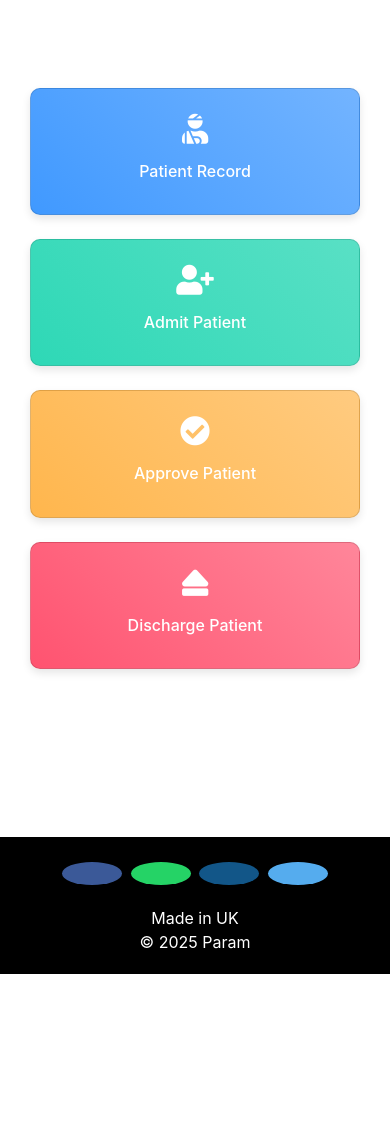
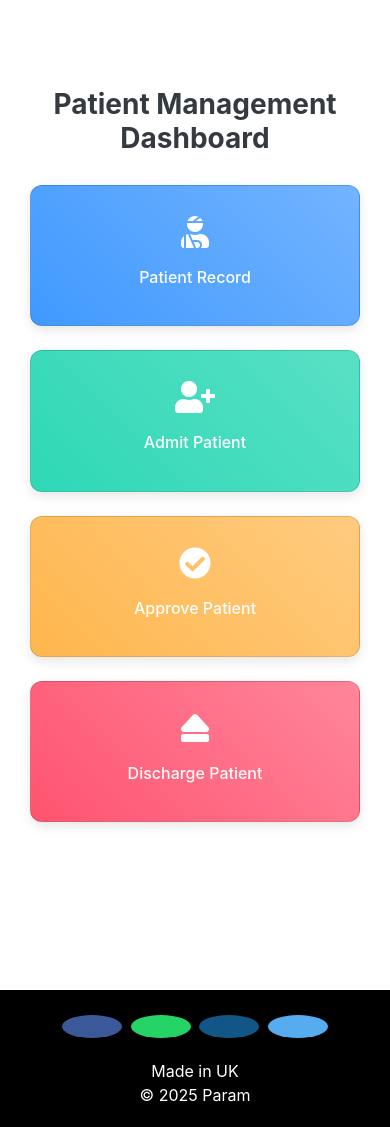
Before and after one commit to Purohit1999/hospital_management, a Django app: page /admin-patient/ in a window 390 px wide. Shown: the part 56-1183 px from the top of the page. Before the commit the page ends 1030 px from the top, so only its background shows below. Run offline with Django 3.2, Linux system fonts and the light colour scheme; some libraries are stand-ins or nearby versions.

```diff
--- a/hospital/views.py
+++ b/hospital/views.py
@@ -266,3 +266,8 @@ def appointment_detail(request, pk):
 def admin_approve_patient_view(request):
     patients = Patient.objects.filter(dischargedetails__isnull=True)  # Only admitted
     return render(request, 'hospital/admin_approve_patient.html', {'patients': patients})
+def admin_discharge_patient_view(request):
+    patients = Patient.objects.filter(status=True, dischargedetails__isnull=True)
+    return render(request, 'hospital/admin_discharge_patient.html', {'patients': patients})
+def admin_appointment_view(request):
+    return render(request, 'hospital/admin_appointment.html')
--- a/hospitalmanagement/urls.py
+++ b/hospitalmanagement/urls.py
@@ -48,7 +48,7 @@ urlpatterns = [
     path('delete-doctor/<int:pk>/', views.delete_doctor_view, name='delete_doctor'),
     path('admin-doctor/', views.admin_doctor_view, name='admin-doctor'),
     path('admin-approve-patient/', views.admin_approve_patient_view, name='admin-approve-patient'),
-
+    path('admin-discharge-patient/', views.admin_discharge_patient_view, name='admin-discharge-patient'),
     # Admin - Patient Management
     path('admin-patient/', views.admin_patient_view, name='admin-patient'),
     path('admin-view-patient/', views.admin_view_patient_view, name='admin-view-patient'),
@@ -56,10 +56,10 @@ urlpatterns = [
     path('edit-patient/<int:pk>/', views.edit_patient_view, name='edit-patient'),  # ✅ Fixed here
     path('delete_patient/<int:pk>/', views.delete_patient_view, name='delete_patient'),
     path('discharge_patient/<int:pk>/', views.discharge_patient_view, name='discharge_patient'),
-
+    path('admin-appointment/', views.admin_appointment_view, name='admin-appointment'),
 
     # Optional (Uncomment if you implement these views)
-    # path('admin-appointment/', views.admin_appointment_view, name='admin-appointment'),
+
     # path('admin-view-appointment/', views.admin_view_appointment_view, name='admin-view-appointment'),
     # path('approve-appointment/<int:pk>/', views.approve_appointment_view, name='approve-appointment'),
     # path('reject-appointment/<int:pk>/', views.reject_appointment_view, name='reject-appointment'),
--- a/templates/hospital/admin_patient.html
+++ b/templates/hospital/admin_patient.html
@@ -10,21 +10,21 @@
 <style>
   .order-card {
     color: #fff;
-    border-radius: 10px;
+    border-radius: 12px;
     transition: transform 0.3s ease;
-    box-shadow: 0 4px 8px rgba(0, 0, 0, 0.1);
+    box-shadow: 0 4px 12px rgba(0, 0, 0, 0.1);
     text-align: center;
-    padding: 25px;
+    padding: 30px 20px;
     height: 100%;
   }
 
   .order-card:hover {
-    transform: scale(1.05);
+    transform: translateY(-5px);
   }
 
   .order-card i {
-    font-size: 30px;
-    margin-bottom: 10px;
+    font-size: 32px;
+    margin-bottom: 12px;
   }
 
   .bg-c-blue {
@@ -51,15 +51,23 @@
 
   a.card-link:hover {
     text-decoration: none;
-    color: white;
+    color: #fff;
+  }
+
+  .dashboard-title {
+    text-align: center;
+    font-weight: bold;
+    margin-bottom: 30px;
+    color: #343a40;
   }
 </style>
 
 <!-- Patient Management Dashboard -->
 <div class="container mt-4">
-  <div class="row">
+  <h3 class="dashboard-title">Patient Management Dashboard</h3>
+  <div class="row justify-content-center">
 
-    <!-- View Patient Record -->
+    <!-- View Patient Records -->
     <div class="col-md-6 col-lg-3 mb-4">
       <a href="{% url 'admin-view-patient' %}" class="card-link">
         <div class="card bg-c-blue order-card">
```
Also changed, not shown: templates/hospital/admin_appointment.html (+21 -10 lines).
